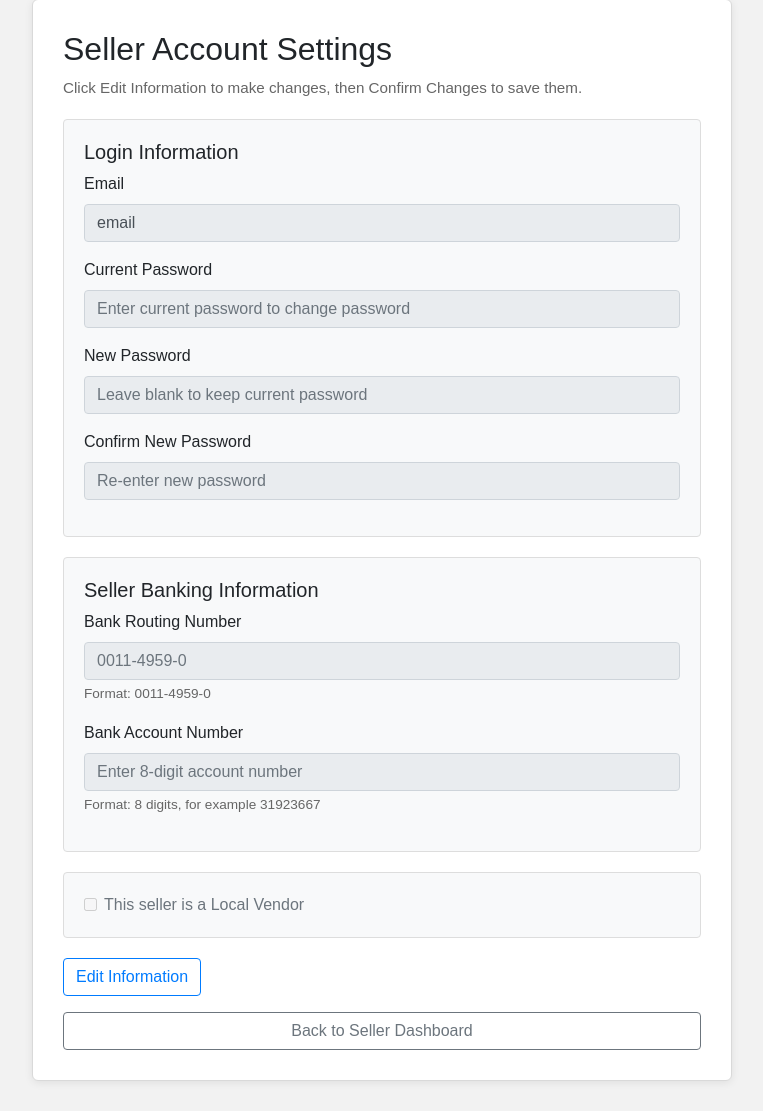
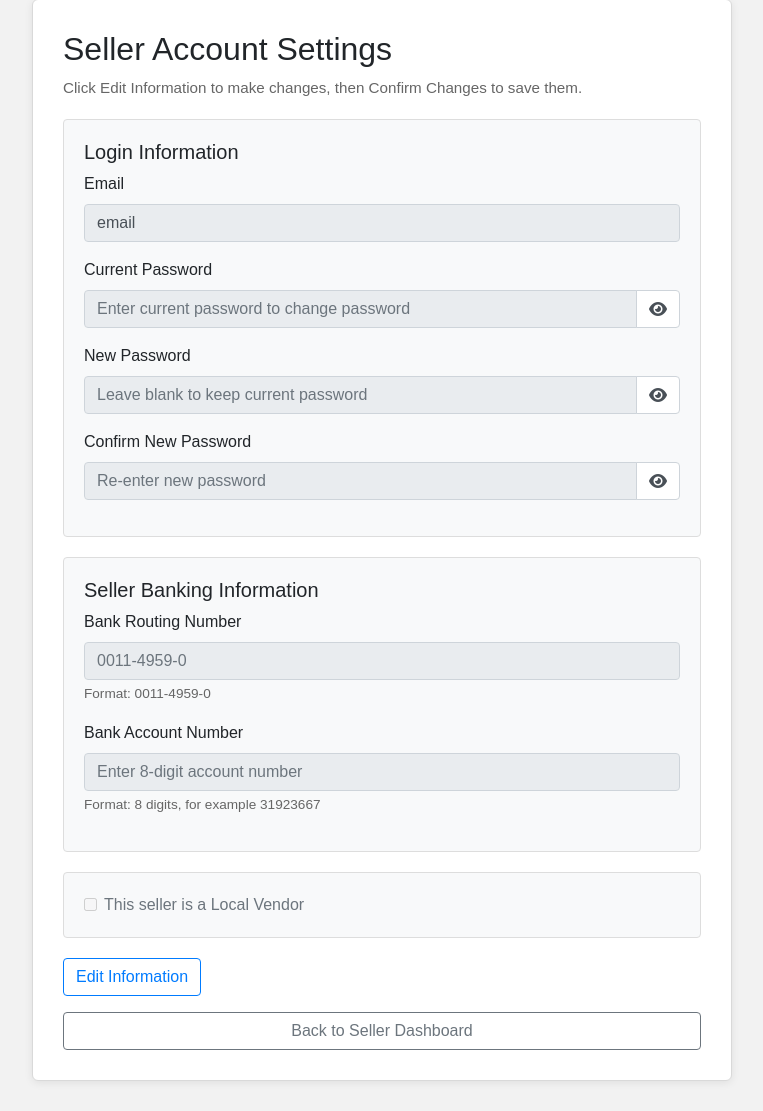
Before and after one commit to Unknowncoder2003/brain_not_found-431w-project, a Flask app: page /seller-account in a window 1280 px wide. Shown: the part 106-1217 px from the top of the page, without its empty margins (258-1021 px from the left). Run offline with Flask 3, Linux system fonts and the light colour scheme; a user stored in the database is signed in; data comes from the database, SQL or seed files in the repository; parts of the project's set-up code (start-up, migrations or seed data) failed here and were passed over; some libraries are stand-ins or nearby versions.

Commit message:
Added the functionality to show the passwords when a seller wants to update their profile

```diff
--- a/templates/seller_account.html
+++ b/templates/seller_account.html
@@ -6,6 +6,8 @@
     <title>Seller Account Settings | NittanyAuction</title>
     <link rel="stylesheet"
           href="https://stackpath.bootstrapcdn.com/bootstrap/4.4.1/css/bootstrap.min.css">
+    <link rel="stylesheet"
+          href="https://cdnjs.cloudflare.com/ajax/libs/font-awesome/6.5.0/css/all.min.css">
 
     <style>
         body {
@@ -78,6 +80,15 @@
         input[readonly] {
             background-color: #e9ecef;
         }
+
+        .password-toggle {
+            cursor: pointer;
+            background-color: #fff;
+        }
+
+        .password-toggle:hover {
+            background-color: #f8f9fa;
+        }
     </style>
 </head>
 <body>
@@ -105,32 +116,56 @@
 
                     <div class="form-group">
                         <label for="current_password">Current Password</label>
+                        <div class="input-group">
                             <input type="password"
                                    class="form-control editable-field"
                                    id="current_password"
                                    name="current_password"
                                    placeholder="Enter current password to change password"
                                    readonly>
+                            <div class="input-group-append">
+                                <span class="input-group-text password-toggle"
+                                      onclick="togglePassword('current_password', this)">
+                                    <i class="fa fa-eye"></i>
+                                </span>
+                            </div>
+                        </div>
                     </div>
 
                     <div class="form-group">
                         <label for="new_password">New Password</label>
+                        <div class="input-group">
                             <input type="password"
                                    class="form-control editable-field"
                                    id="new_password"
                                    name="new_password"
                                    placeholder="Leave blank to keep current password"
                                    readonly>
+                            <div class="input-group-append">
+                                <span class="input-group-text password-toggle"
+                                      onclick="togglePassword('new_password', this)">
+                                    <i class="fa fa-eye"></i>
+                                </span>
+                            </div>
+                        </div>
                     </div>
 
                     <div class="form-group">
                         <label for="confirm_password">Confirm New Password</label>
+                        <div class="input-group">
                             <input type="password"
                                    class="form-control editable-field"
                                    id="confirm_password"
                                    name="confirm_password"
                                    placeholder="Re-enter new password"
                                    readonly>
+                            <div class="input-group-append">
+                                <span class="input-group-text password-toggle"
+                                      onclick="togglePassword('confirm_password', this)">
+                                    <i class="fa fa-eye"></i>
+                                </span>
+                            </div>
+                        </div>
                     </div>
                 </div>
 
@@ -301,6 +336,21 @@ function cancelEditing() {
     window.location.reload();
 }
 
+function togglePassword(fieldId, iconSpan) {
+    const field = document.getElementById(fieldId);
+    const icon = iconSpan.querySelector("i");
+
+    if (field.type === "password") {
+        field.type = "text";
+        icon.classList.remove("fa-eye");
+        icon.classList.add("fa-eye-slash");
+    } else {
+        field.type = "password";
+        icon.classList.remove("fa-eye-slash");
+        icon.classList.add("fa-eye");
+    }
+}
+
 function formatPhoneNumber(value) {
     const digits = value.replace(/\D/g, '').slice(0, 10);
     if (digits.length <= 3) return digits;
```
Lines whose indentation alone changed are shown as unchanged.
